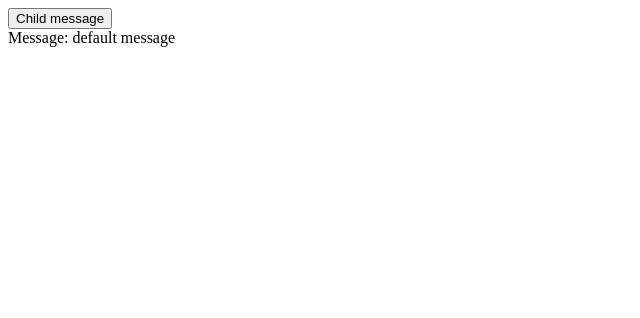
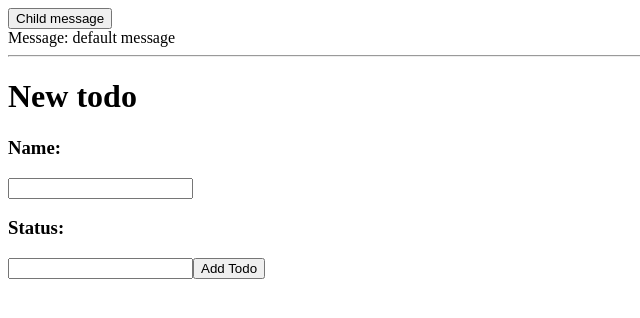
Before and after one commit to msenador/angular-passing-data-with-services, an Angular app: page /child in a window 1280 px wide. Shown: the top 318 px of the page, without its empty margins (0-640 px from the left). Built offline with nearby package versions, Linux system fonts and the light colour scheme.

Commit message:
added to array using services

```diff
--- a/src/app/child-component/child-component.component.html
+++ b/src/app/child-component/child-component.component.html
@@ -1,3 +1,19 @@
 <button (click)="newMessage()">Child message</button>
 
 <div>Message: {{ message }}</div>
+
+<hr />
+<h1>New todo</h1>
+<h3>Name:</h3>
+<input
+  type="text"
+  #newTodoName
+/>
+<h3>Status:</h3>
+<input
+  type="text"
+  #newTodoStatus
+/>
+<button (click)="addNewTodo(newTodoName.value, newTodoStatus.value)">
+  Add Todo
+</button>
--- a/src/app/child-component/child-component.component.ts
+++ b/src/app/child-component/child-component.component.ts
@@ -1,4 +1,5 @@
 import { Component, OnInit } from '@angular/core';
+import { Todo } from '../models/todo.model';
 import { DataService } from '../services/data.service';
 
 @Component({
@@ -8,12 +9,14 @@ import { DataService } from '../services/data.service';
 })
 export class ChildComponentComponent implements OnInit {
 
+  todoListData: Todo[] = [];
   message: string = '';
 
   constructor(private data: DataService) { }
 
   ngOnInit(): void {
     this.data.currentMessage.subscribe(message => this.message = message)
+    this.data.loadCurrentTodos.subscribe(todo => this.todoListData = todo)
   }
 
   newMessage = (): void => {
@@ -21,4 +24,8 @@ export class ChildComponentComponent implements OnInit {
     this.data.changeMessage('hello from child')
   }
 
+  addNewTodo = (newTodoName: string, newTodoStatus: string): void => {
+    this.todoListData.push({name: newTodoName, status: newTodoStatus, showEdit: false})
+  }
+
 }
--- /dev/null
+++ b/src/app/fakeData/fakeData.ts
@@ -0,0 +1,14 @@
+import { Todo } from "../models/todo.model";
+
+export const todoList: Todo[] = [
+  {
+    name: 'Learn To Read',
+    status: 'Complete',
+    showEdit: false
+  },
+  {
+    name: 'Learn To Walk',
+    status: 'Incomplete',
+    showEdit: false
+  },
+]
--- a/src/app/landing/landing.component.html
+++ b/src/app/landing/landing.component.html
@@ -7,3 +7,22 @@ test</a>
 
 <div>{{message}}</div>
 <button (click)="newMessage()">Change</button>
+<hr />
+<h1>TODO LIST:</h1>
+<div *ngFor="let todos of todoListData; let i = index">
+  <li>
+    ({{ i }}) - {{ todos.name}} - {{ todos.status }}
+  </li>
+</div>
+
+<!-- <input
+  type="text"
+  #newTodoName
+/>
+
+<input
+  type="text"
+  #newTodoStatus
+/> -->
+
+<!-- <button (click)="addNewTodo(newTodoName.value, newTodoStatus.value)">Add todo</button> -->
--- a/src/app/landing/landing.component.ts
+++ b/src/app/landing/landing.component.ts
@@ -1,4 +1,6 @@
 import { Component, OnInit } from '@angular/core';
+import { todoList } from '../fakeData/fakeData';
+import { Todo } from '../models/todo.model';
 import { DataService } from '../services/data.service';
 
 @Component({
@@ -8,6 +10,7 @@ import { DataService } from '../services/data.service';
 })
 export class LandingComponent implements OnInit {
 
+  todoListData: Todo[] = [];
   message: string = '';
 
   constructor(private data: DataService) { }
@@ -15,6 +18,8 @@ export class LandingComponent implements OnInit {
 
   ngOnInit(): void {
     this.data.currentMessage.subscribe(message => this.message = message)
+    // this.data.currentTodos.subscribe(todo => this.todoListData.push(todo))
+    this.data.loadCurrentTodos.subscribe(todo => this.todoListData = todo)
   }
 
   newMessage = (): void => {
@@ -22,4 +27,8 @@ export class LandingComponent implements OnInit {
     this.data.changeMessage('hello from landing')
   }
 
+  // addNewTodo = (newTodoName: string, newTodoStatus: string): void => {
+  //   this.todoListData.push({name: newTodoName, status: newTodoStatus, showEdit: false});
+  // }
+
 }
--- /dev/null
+++ b/src/app/models/todo.model.ts
@@ -0,0 +1,5 @@
+export interface Todo {
+  name: string;
+  status: string;
+  showEdit: false;
+}
--- a/src/app/services/data.service.ts
+++ b/src/app/services/data.service.ts
@@ -1,15 +1,25 @@
 import { Injectable } from "@angular/core";
 import { BehaviorSubject } from "rxjs";
+import { todoList } from "../fakeData/fakeData";
+import { Todo } from "../models/todo.model";
 
 @Injectable({providedIn: 'root'})
 export class DataService {
   private messageSource = new BehaviorSubject<string>("default message");
-  // private todoList = new BehaviorSubject
+  // private todoToAdd = new BehaviorSubject<Todo>({name: '', status: '', showEdit: false})
+  private todoListOnLoad = new BehaviorSubject<Todo[]>([...todoList])
+
   currentMessage = this.messageSource.asObservable();
+  // currentTodos = this.todoToAdd.asObservable()
+  loadCurrentTodos = this.todoListOnLoad.asObservable();
 
   constructor() {}
 
   changeMessage(message: string) {
     this.messageSource.next(message)
   }
+
+  // addTodoService = (newTodo: Todo): void => {
+  //   this.todoToAdd.next(newTodo);
+  // }
 }
```
